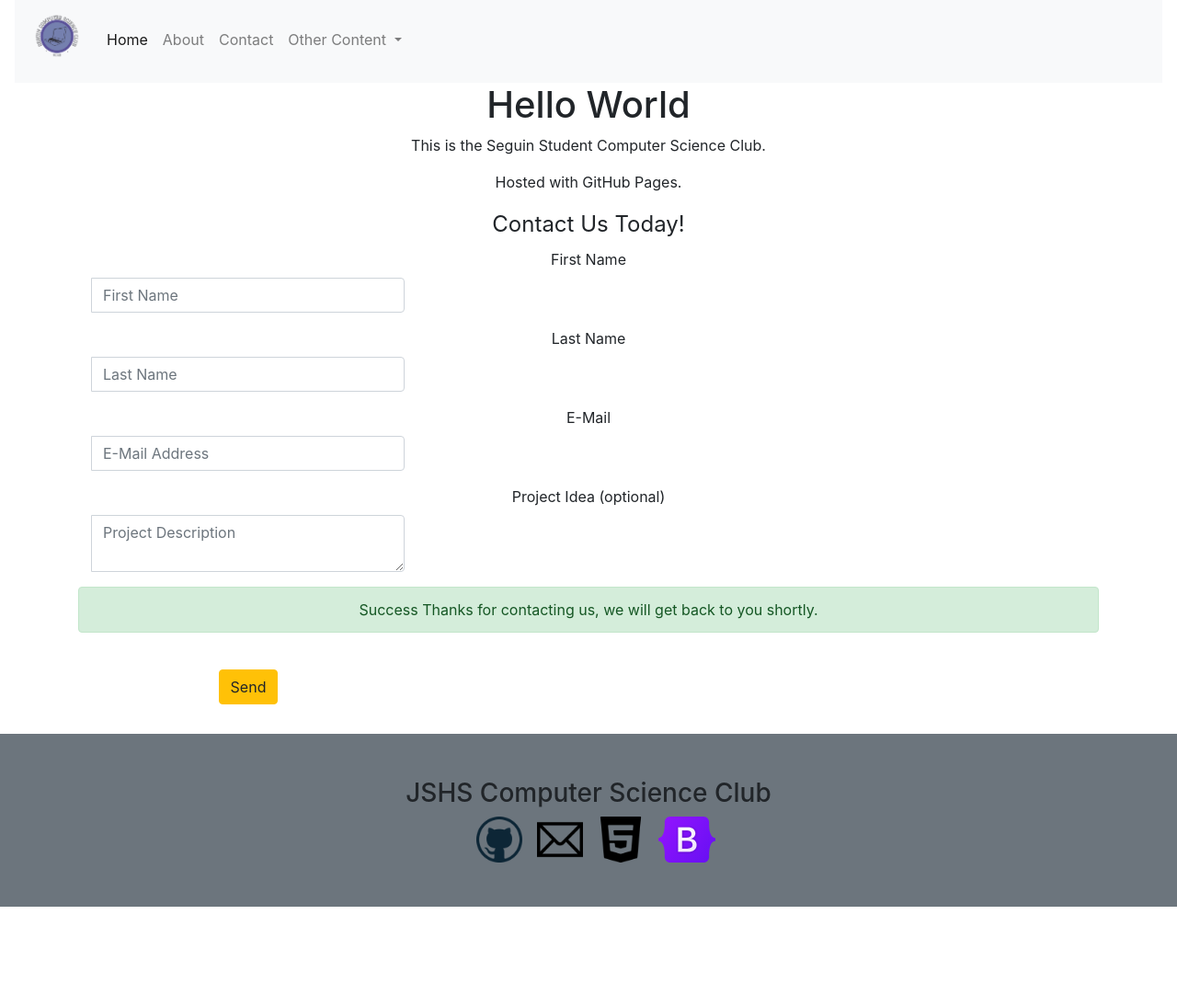
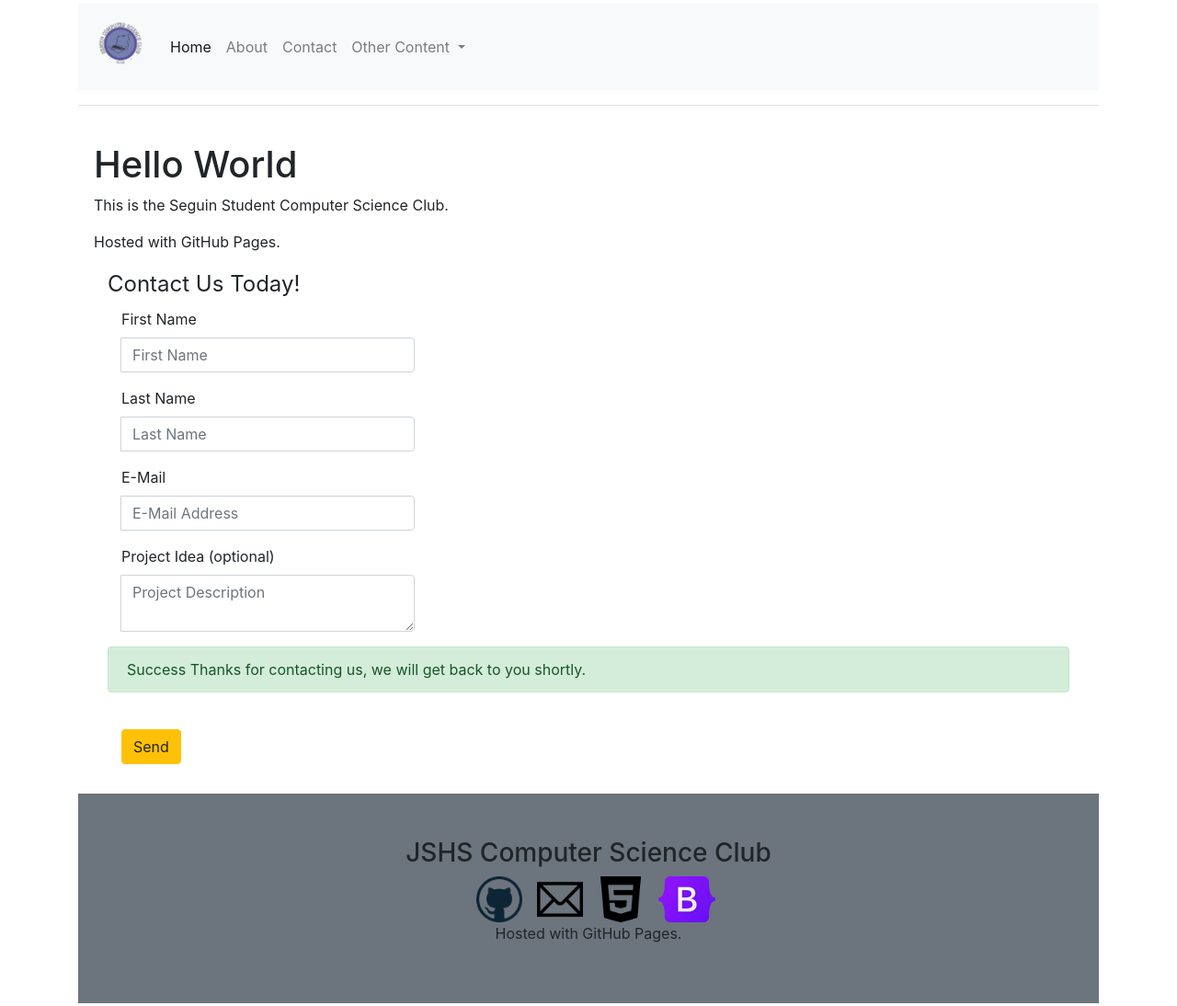
Before and after one commit to Seguin-SCS/Seguin-SCS.github.io, a website: page template/contact.html in a window 1280 px wide. Shown: the part 20-1114 px from the top of the page at 92% size. Before the commit the page ends 1006 px from the top, so only its background shows below. Drawn offline with nearby package versions, Linux system fonts and the light colour scheme; files that its build step writes are made by us from their sources.

Commit message:
add global template styling

```diff
--- a/template/contact.html
+++ b/template/contact.html
@@ -9,10 +9,10 @@
       <link rel="stylesheet" href="https://cdn.jsdelivr.net/npm/bootstrap@4.0.0/dist/css/bootstrap.min.css" integrity="sha384-Gn5384xqQ1aoWXA+058RXPxPg6fy4IWvTNh0E263XmFcJlSAwiGgFAW/dAiS6JXm" crossorigin="anonymous">
       <link rel="stylesheet" type="text/css" href="sass/stylesheet.css">
     </head>
-    <body class="text-center text-bg-dark">
-        <div class="cover-container d-flex w-100 h-100 p-3 mx-auto flex-column">
-            <header class="">
-              <div class="">
+    <div class="container py-4">
+      <!-- Navigation -->
+      <header class="pb-3 mb-4 border-bottom">
+        <div>
             <nav class="navbar navbar-expand-lg navbar-light bg-light">
               <a class="navbar-brand" href="#"><h3 class="float-md-start mb=0"><img src="/svg/circleLogo.png" alt="CS logo" style="width:60px; height:60px;"></h3></a>
               <button class="navbar-toggler" type="button" data-toggle="collapse" data-target="#navbarNavDropdown" aria-controls="navbarNavDropdown" aria-expanded="false" aria-label="Toggle navigation">
@@ -44,6 +44,10 @@
             </nav>
           </div>
       </header>
+
+      <!-- Forms -->
+      <div class="row">
+        <div class="cover-container d-flex w-100 h-100 p-3 mx-auto flex-column">
           <main class="px-3">
               <div class=" ">
                   <h1>Hello World</h1>
@@ -120,16 +124,20 @@
             </div><!-- /.container -->
           </main>
         </div>
-        <footer class="mt-auto p-5 bg-secondary" style="">
-        <h3>JSHS Computer Science Club</h3>
+      </div>
+
+      <!-- Footer -->
+      <footer class="mt-auto p-5 bg-secondary w-100" style="">
+        <h3 class="text-center">JSHS Computer Science Club</h3>
         <div class="d-flex justify-content-center">
-            <a href="https://github.com/Seguin-SCS/Seguin-SCS.github.io" title="Our GitHub Repository"><div name="icon" class="ms-3" style="height:50px; border-radius:100%;"><img src="../svg/githubicon.webp" style="height:100%" /></div></a>
-            <a href="https://gmail.com/" title="Email Us!"><div name="icon" class="ms-3" style="height:50px; border-radius:100%;"><img src="../svg/emailicon.webp" style="height:100%" /></div></a>
-            <a href="https://developer.mozilla.org/en-US/docs/Web/HTML" title="HTML5 Documentation"><div class="ms-3" name="icon" style="height:50px; border-radius:100%;"><img src="../svg/html5.png" style="height:100%" /></div></a>
-            <a href="https://getbootstrap.com/docs/5.0/getting-started/introduction/" title="Bootstrap 5 Documentation"><div class="ms-3" name="icon" style="height:50px; border-radius:100%;"><img src="../svg/bootstrap5icon.svg" style="height:100%" /></div></a>
+            <a href="https://github.com/Seguin-SCS/Seguin-SCS.github.io" title="Our GitHub Repository"><div name="icon" class="ms-3" style="height:50px; border-radius:100%;"><img src="/svg/githubicon.webp" style="height:100%" alt="GitHub icon"/></div></a>
+            <a href="https://gmail.com/" title="Email Us!"><div name="icon" class="ms-3" style="height:50px; border-radius:100%;"><img src="/svg/emailicon.webp" style="height:100%" /></div></a>
+            <a href="https://developer.mozilla.org/en-US/docs/Web/HTML" title="HTML5 Documentation"><div class="ms-3" name="icon" style="height:50px; border-radius:100%;"><img src="/svg/html5.png" style="height:100%" /></div></a>
+            <a href="https://getbootstrap.com/docs/5.0/getting-started/introduction/" title="Bootstrap 5 Documentation"><div class="ms-3" name="icon" style="height:50px; border-radius:100%;"><img src="/svg/bootstrap5icon.svg" style="height:100%" /></div></a>
         </div>
+        <p class="text-center">Hosted with GitHub Pages.</p>
       </footer>
 
       <script src="https://cdn.jsdelivr.net/npm/bootstrap@5.0.2/dist/js/bootstrap.bundle.min.js" integrity="sha384-MrcW6ZMFYlzcLA8Nl+NtUVF0sA7MsXsP1UyJoMp4YLEuNSfAP+JcXn/tWtIaxVXM" crossorigin="anonymous"></script>
-    </body>
+    </div>
 </html>
```
Also changed, not shown: template/history.html (+1 -1 lines), template/project.html (+1 -1 lines). Lines whose indentation alone changed are shown as unchanged.
